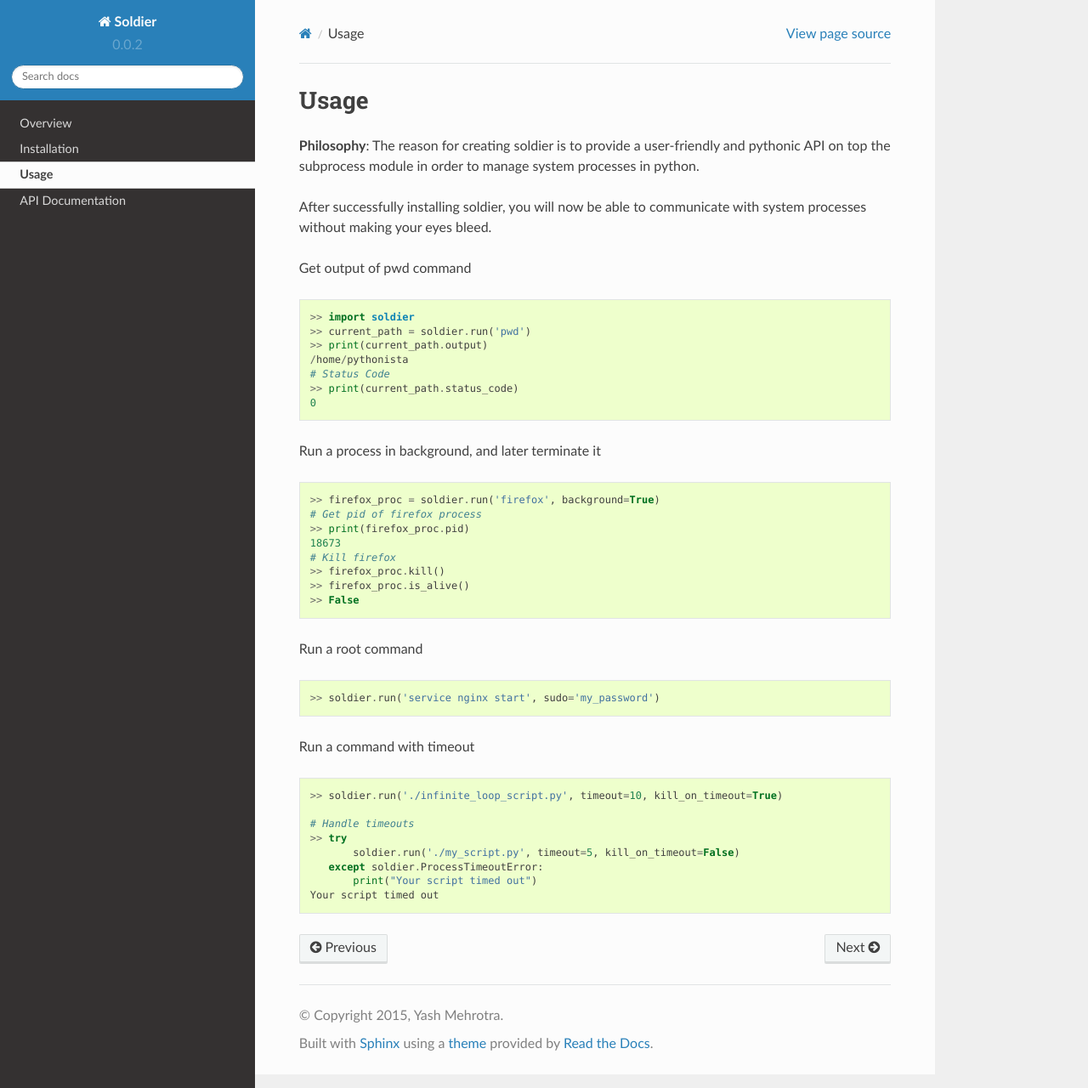
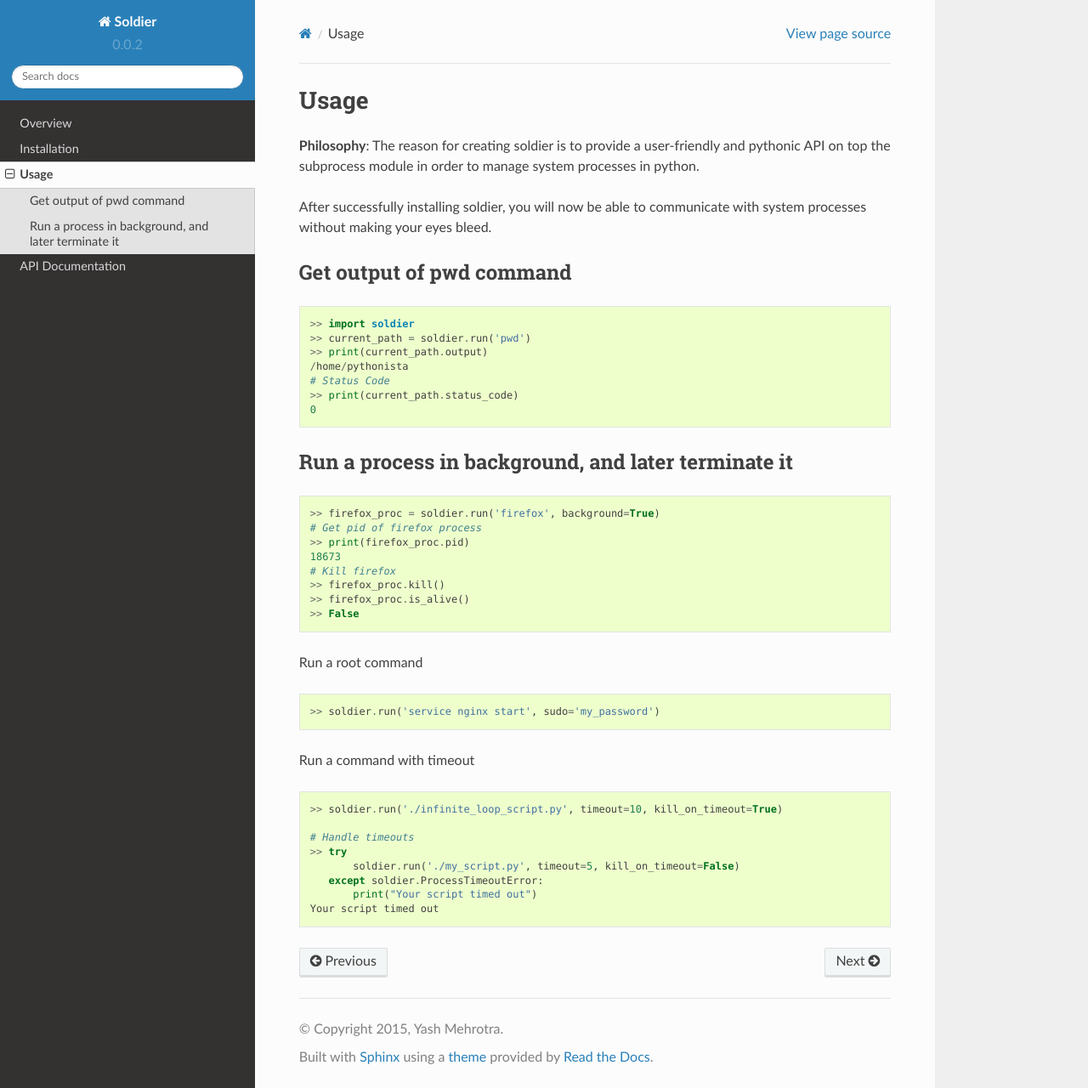
Before and after one commit to yashmehrotra/soldier, a Sphinx documentation site: the page built from docs/usage.rst, in a window 1280 px wide and 1280 px high. Shown: the whole window at 85% size. Built offline with Sphinx 7.4.7 and the Read the Docs theme 2.0.0, drawn with Linux system fonts in a browser that asks for light colours; pages that are not in the unit, such as notebooks, are missing from menus.

Commit message:
Doc Changes

```diff
--- a/docs/api_documentation.rst
+++ b/docs/api_documentation.rst
@@ -1,2 +1,4 @@
 API Documentation
 =================
+
+The Run Command
--- a/docs/usage.rst
+++ b/docs/usage.rst
@@ -6,6 +6,7 @@
 After successfully installing soldier, you will now be able to communicate with system processes without making your eyes bleed.
 
 Get output of pwd command
+-------------------------
 
 .. code-block:: python
 
@@ -18,6 +19,7 @@
     0
 
 Run a process in background, and later terminate it
+---------------------------------------------------
 
 .. code-block:: python
 
```
